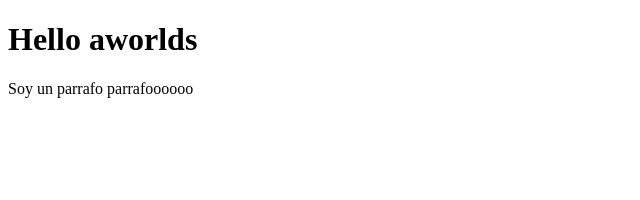
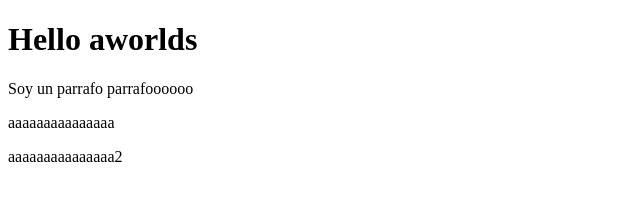
Before and after one commit to JSebastian123/LenguajeDeMarcas, a plain HTML site: page index.html in a window 1280 px wide. Shown: the whole page, without its empty margins (0-640 px from the left). Drawn offline with Linux system fonts and the light colour scheme.

Commit message:
mi primer commit

```diff
--- a/index.html
+++ b/index.html
@@ -8,5 +8,8 @@
 <body>
     <h1>Hello aworlds </h1>
     <p>Soy un parrafo parrafoooooo</p>
+    <p>aaaaaaaaaaaaaaa</p>
+    <p>aaaaaaaaaaaaaaa2</p>
 </body>
+
 </html>
```
